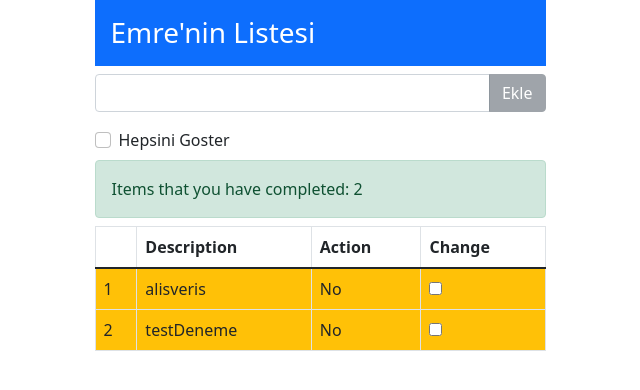
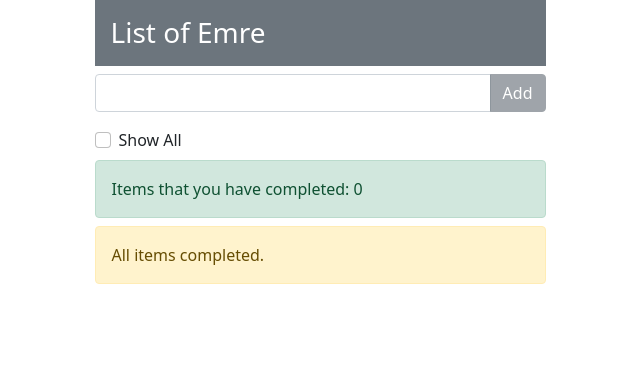
Before and after one commit to paybackday/AngularToDo, an Angular app: page / in a window 1280 px wide. Shown: the top 390 px of the page, without its empty margins (320-960 px from the left). Built offline with nearby package versions, Linux system fonts and the light colour scheme.

Commit message:
localStorage implemented.

```diff
--- a/src/app/todo/todo.component.html
+++ b/src/app/todo/todo.component.html
@@ -1,7 +1,7 @@
 <div class="container">
     <div class="row">
         <div class="col-5 mx-auto">
-            <h3 class="bg-primary text-white p-3">Emre'nin Listesi</h3>
+            <h3 class="bg-secondary text-white p-3">List of {{name}}</h3>
 
             <div class="input-group mb-3">
                 <input
@@ -13,13 +13,13 @@
             <button
                 [class]="getBtnClasses()"
                 class="btn"
-                (click)="addItem();">Ekle
+                (click)="addItem();">Add
             </button>
             </div>
 
             <div class="form-check mb3">
                 <input type="checkbox" [(ngModel)]="displayAll" class="form-check-input" name="" id="displayAll">
-                <label for="displayAll" class="form-check-label">Hepsini Goster</label>
+                <label for="displayAll" class="form-check-label">Show All</label>
             </div>
 
             <div class="my-2 alert alert-success">
@@ -49,7 +49,7 @@
                             </div>
                         </td>
                         <td>
-                            <input type="checkbox" [(ngModel)]="item.action">
+                            <input type="checkbox" (change)="onActionChanged(item)" [(ngModel)]="item.action">
                         </td>
 
                     </tr>
--- a/src/app/todo/todo.component.ts
+++ b/src/app/todo/todo.component.ts
@@ -9,9 +9,11 @@ import { ToDoItem } from '../todoItem'; // When we define ToDoItem[], this impor
 })
 export class TodoComponent implements OnInit {
 
-  constructor() { }
+  constructor() {
+    this.model.items=this.getFromLocalStorage();
+  }
 
-  private name = "Emre"; //Variable declaration
+  public name = "Emre"; //Variable declaration
 
   public inputText="";
 
@@ -39,16 +41,33 @@ export class TodoComponent implements OnInit {
   }
 
   public addItem(){
-    this.message=this.inputText;
-    if (this.inputText!="")
+    this.message=this.inputText; //We are assigning text that we get from input element to message variable.
+    if (this.inputText!="")   // If text which is we get from input element is not null,
     {
-      this.model.items.push(new ToDoItem(this.inputText,false));
-      this.inputText="";
+      var tdItem = new ToDoItem(this.inputText,false); // We create a new ToDoItem
+      this.model.items.push(tdItem); //We are adding item which we created to model
+
+      //let items=this.getFromLocalStorage(); //We create a new list for push to local storage (never used).
+      localStorage.setItem("items",JSON.stringify(this.model.items)); // We are pushing model item list that we added to local storage.
+      this.inputText=""; //We're assigning of empty for clear to inside of the input element.
     }
     else
     {
       alert("Lutfen gecerli bir deger giriniz.");
     }
+  }
+
+  public getFromLocalStorage(){
+    let items:ToDoItem[]=[]; //We create a new ToDoItem array.
+
+    let value = localStorage.getItem("items"); // We are taking items from local storage.
+
+    if(value!=null){ //If items that we pulled from local storage is not null,
+      items=JSON.parse(value); // We convert to destination type and we are assigning.
+    }
+
+    return items; // We're returning in here.
+
   }
 
   public geCompletedItemsCount(){
@@ -61,12 +80,22 @@ export class TodoComponent implements OnInit {
       'btn-secondary':this.inputText.length==0,
       'btn-primary':this.inputText.length>0
     }
+  }
 
-  }
 
   //As we do on other language we should define a class model for list etc. For we doing this firstly let we create '.ts' file inside of the app folder.
 
 
+  public onActionChanged(item:ToDoItem){
+    console.log(item); //I wrote to console with which one item i will work.
+    let items=this.getFromLocalStorage(); //I pull items from local storage.
+    localStorage.clear(); //After that, i'm clearing to local storage for i can assign new one.
+    let foundIndex = items.findIndex(x=>x.description==item.description); //I'm finding index number of item that come as a parameter inside of items list.
+
+    items[foundIndex].action=item.action; //I'm changing list item with using index number.
+
+    localStorage.setItem("items",JSON.stringify(items)); //After all of those steps, I'm reassigning to localstorage with use items key value.
+  }
 
   ngOnInit(): void {
   }
```
